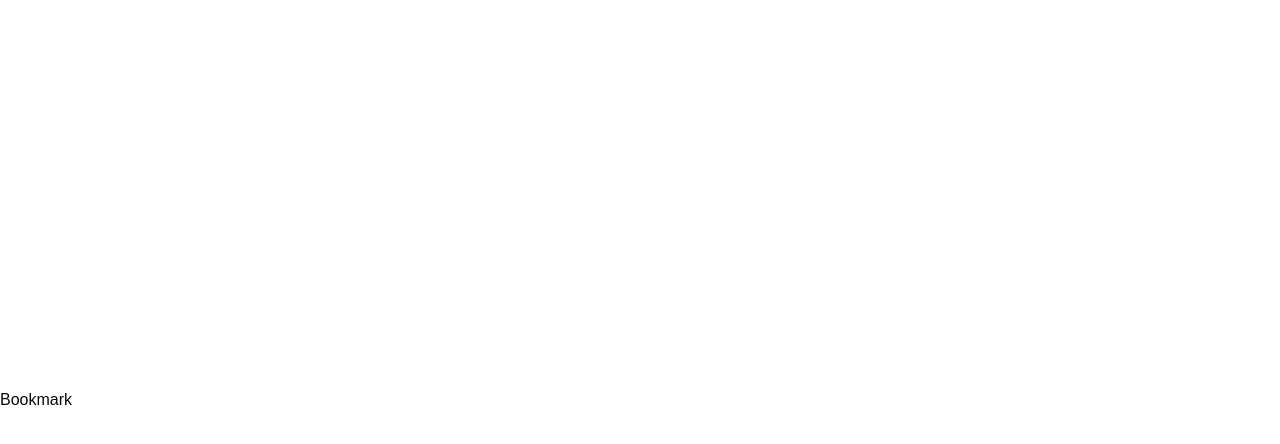
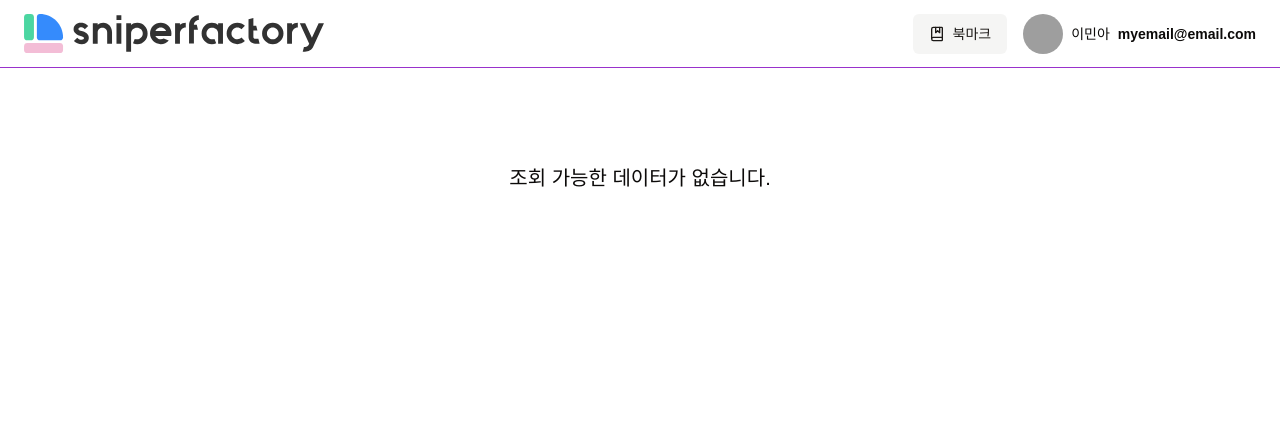
Before and after one commit to mal0070/react-album, a React (Vite) app: page /bookmark in a window 1280 px wide. Shown: the top 444 px of the page. Built offline with nearby package versions, Linux system fonts and the light colour scheme; grey boxes are pictures that could not be loaded.

Commit message:
feat: render bookmark page

```diff
--- a/src/views/Bookmark.tsx
+++ b/src/views/Bookmark.tsx
@@ -1,7 +1,51 @@
+import { Header } from '@/components/common';
+import { ImageCard } from '@/components/home/image-card';
+import { ImageCardType } from '@/types';
+import { useEffect, useState } from 'react';
+
 function Bookmark() {
+  const [bookmarks, setBookmarks] = useState<ImageCardType[]>([]);
+
+  const getLocalStorage = () => {
+    const storedImages = localStorage.getItem('bookmark');
+    let bookmarks: ImageCardType[] = [];
+
+    if (storedImages) {
+      try {
+        bookmarks = JSON.parse(storedImages);
+      } catch (error) {
+        console.error('데이터 파싱 오류: ', error);
+        bookmarks = [];
+      }
+    }
+
+    if (bookmarks.length === 0) {
+      console.log('저장된 데이터 없음');
+    } else {
+      setBookmarks([...bookmarks]);
+    }
+  };
+
+  useEffect(() => {
+    getLocalStorage();
+  }, []);
+
   return (
-    <div>Bookmark</div>
-  )
+    <div className="page">
+      <div className="page__container">
+        <Header />
+        {bookmarks.length ? (
+          <div className="page__container__contents">
+            {bookmarks.map((image: ImageCardType) => {
+              return <ImageCard data={image} key={image.id} />;
+            })}
+          </div>
+        ) : (
+          <div className='w-full flex items-center justify-center mt-24 text-xl'>조회 가능한 데이터가 없습니다.</div>
+        )}
+      </div>
+    </div>
+  );
 }
 
-export {Bookmark}
+export { Bookmark };
```
